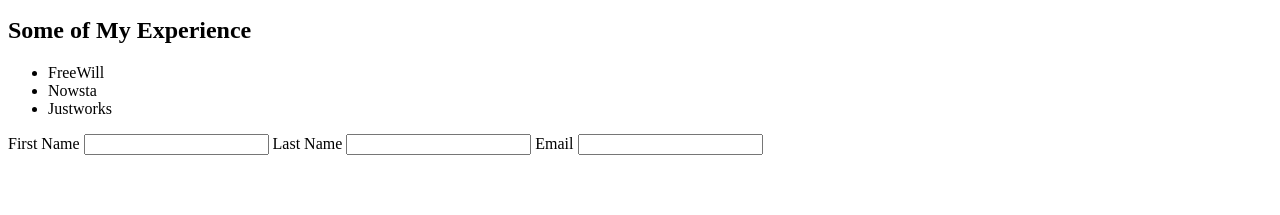
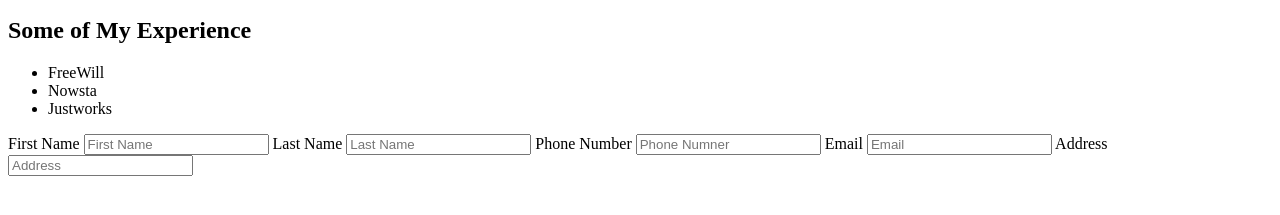
Before and after one commit to Ray-Gipson/portfolio-website, a plain HTML site: page index.html in a window 1280 px wide. Shown: the part 101-316 px from the top of the page. Drawn offline with Linux system fonts and the light colour scheme.

Commit message:
Added placeholders to contact form inputs

```diff
--- a/index.html
+++ b/index.html
@@ -24,14 +24,19 @@
   <footer>
     <form action="">
       <label for="">First Name</label>
-      <input type="text">
+      <input type="text" placeholder="First Name" required>
 
       <label for="">Last Name</label>
-      <input type="text">
+      <input type="text" placeholder="Last Name" required>
+
+      <label for="">Phone Number</label>
+      <input type="text" placeholder="Phone Numner">
 
       <label for="">Email</label>
-      <input type="text">
+      <input type="text" placeholder="Email" required>
 
+      <label for="">Address</label>
+      <input type="text" placeholder="Address" required>
 
     </form>
 
```
